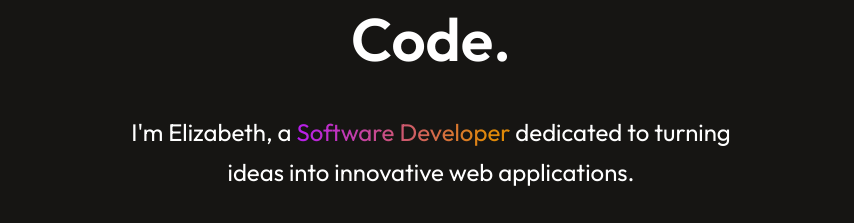
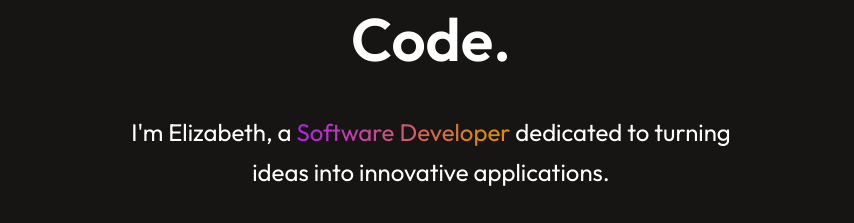
Before and after one commit to LizWaweru/Liz_Waweru_portfolio, a React (Vite) app: page / in a window 1280 px wide. Shown: the part 838-1061 px from the top of the page, without its empty margins (209-1063 px from the left). Built offline with nearby package versions, Linux system fonts and the light colour scheme.

Commit message:
modify anchor link

```diff
--- a/src/Components/hero/hero.jsx
+++ b/src/Components/hero/hero.jsx
@@ -8,11 +8,11 @@ const Hero = () => {
     <div id='home' className='hero'>
         <img src={image} alt="" />
         <h1> Turning Vision Into Reality With Code.</h1>
-        <p>I'm Elizabeth, a <span>Software Developer</span> dedicated to turning ideas into innovative web applications.</p>
+        <p>I'm Elizabeth, a <span>Software Developer</span> dedicated to turning ideas into innovative applications.</p>
         <div className="hero-btns">
             <div className="hero-connect"><AnchorLink className='anchor-link' offset={50} href='#contact'>Get In Touch</AnchorLink></div>
             <div className="hero-resume">
-              <a href="https://drive.google.com/file/d/14gozFEIg2RfLgj593bYsIrnM76wSMbBl/view?usp=sharing" className="btn">Download CV</a>
+              <a href="https://drive.google.com/file/d/18MeEWACcgTGo1fnHdMjXXbyOzagn-1ld/view?usp=sharing" className="btn">Download CV</a>
             </div>
         </div>
     </div>
```
